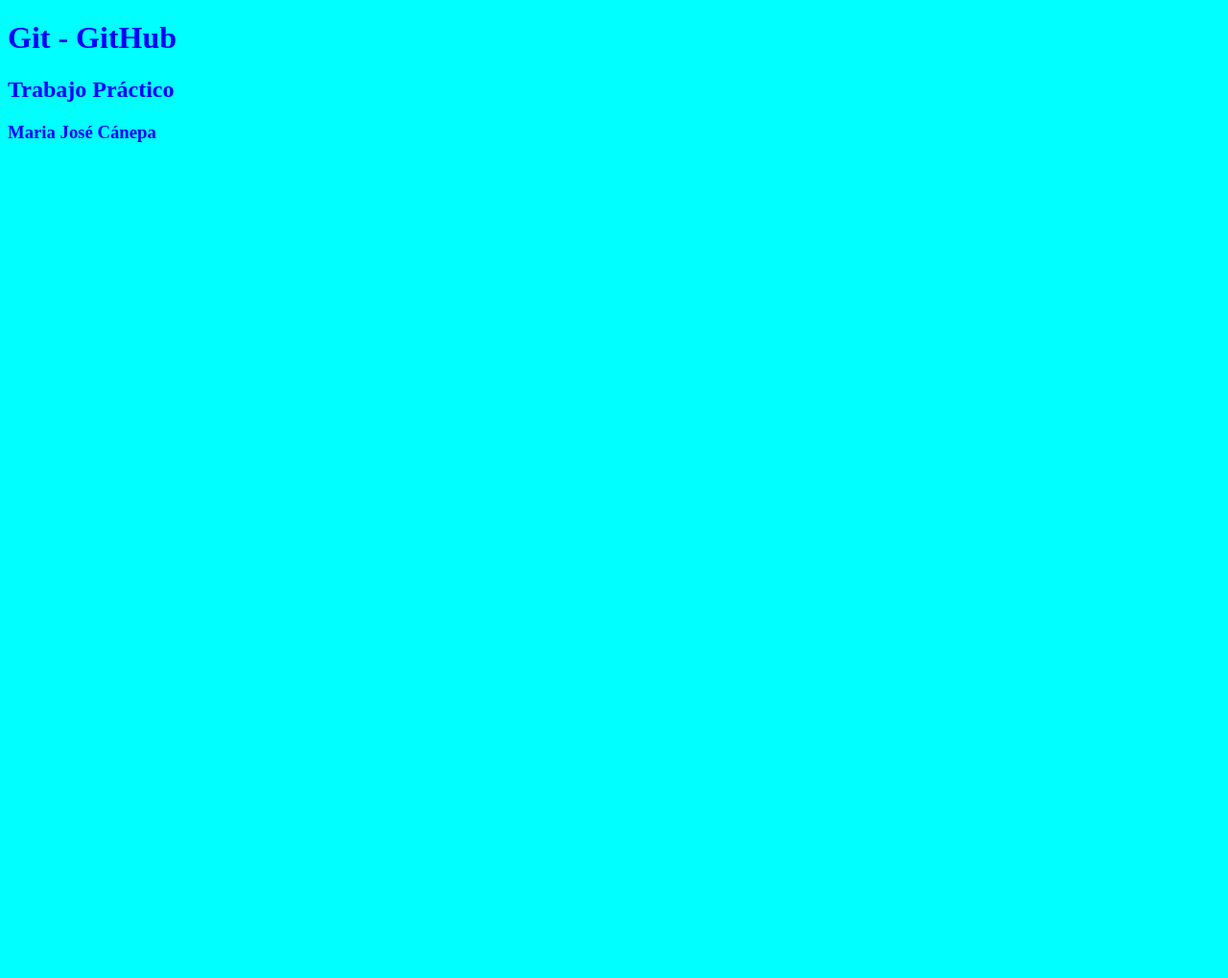
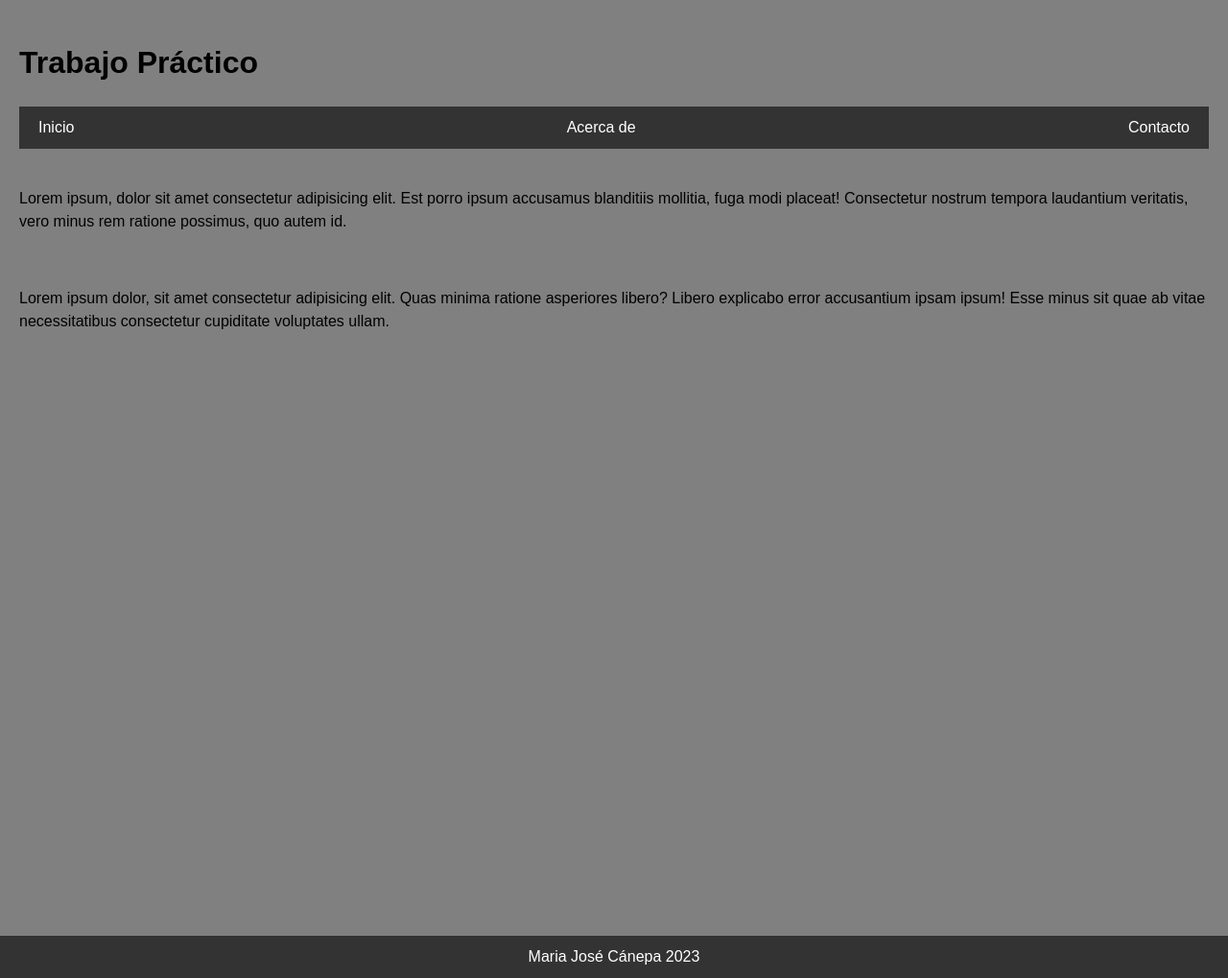
Before and after one commit to MauriBarrientos/Grupo-3, a plain HTML site: page mariajosecanepa/index.html in a window 1280 px wide. Shown: the whole page at 96% size. Before the commit the page ends 800 px from the top, so only its background shows below. Drawn offline with Linux system fonts and the light colour scheme.

Commit message:
Realice cambios en documento HTML y CSS

```diff
--- a/mariajosecanepa/index.html
+++ b/mariajosecanepa/index.html
@@ -8,9 +8,26 @@
     <title>Document</title>
 </head>
 <body>
-    <h1>Git - GitHub</h1>
-    <h2>Trabajo Práctico</h2>
-    <h3>Maria José Cánepa</h3>
+    <header>
+		<h1>Trabajo Práctico</h1>
 
+    <nav>
+		<ul>
+				<li><a href="#">Inicio</a></li>
+				<li><a href="#">Acerca de</a></li>
+				<li><a href="#">Contacto</a></li>
+		</ul>
+	</nav>
+    </header>
+
+    <main>
+        <section>Lorem ipsum, dolor sit amet consectetur adipisicing elit. Est porro ipsum accusamus blanditiis mollitia, fuga modi placeat! Consectetur nostrum tempora laudantium veritatis, vero minus rem ratione possimus, quo autem id.</section>
+        <p>Lorem ipsum dolor, sit amet consectetur adipisicing elit. Quas minima ratione asperiores libero? Libero explicabo error accusantium ipsam ipsum! Esse minus sit quae ab vitae necessitatibus consectetur cupiditate voluptates ullam.</p>
+    </main>
+
+    <footer>
+        Maria José Cánepa 2023
+    </footer>
 </body>
+
 </html>
--- a/mariajosecanepa/style.css
+++ b/mariajosecanepa/style.css
@@ -1,12 +1,55 @@
 body{
-    background-color: aqua;
+    background-color: gray;
+    margin: 0;
+	padding: 0;
+	font-family: Arial, sans-serif;
+	font-size: 16px;
+	line-height: 1.5;
 }
-h1{
-    color: blue;
+
+header {
+	background-color: grey;
+	padding: 20px;
+
 }
-h2{
-    color: blue;
+nav {
+	background-color: #333;
+	color: #fff;
+	padding: 10px;
 }
-h3{
-    color: blue;
+
+nav ul {
+	list-style: none;
+	margin: 0;
+	padding: 0;
+	display: flex;
+	justify-content: space-between;
+	align-items: center;
 }
+
+nav ul li {
+	margin: 0 10px;
+}
+
+nav ul li a {
+	color: #fff;
+	text-decoration: none;
+}
+
+
+section {
+	padding: 20px;
+}
+p{
+    padding: 20px;
+}
+
+footer{
+    background-color: #333;
+	color: #fff;
+	padding: 10px;
+	text-align: center;
+}
+main{
+    height: 100vh;
+}
```
